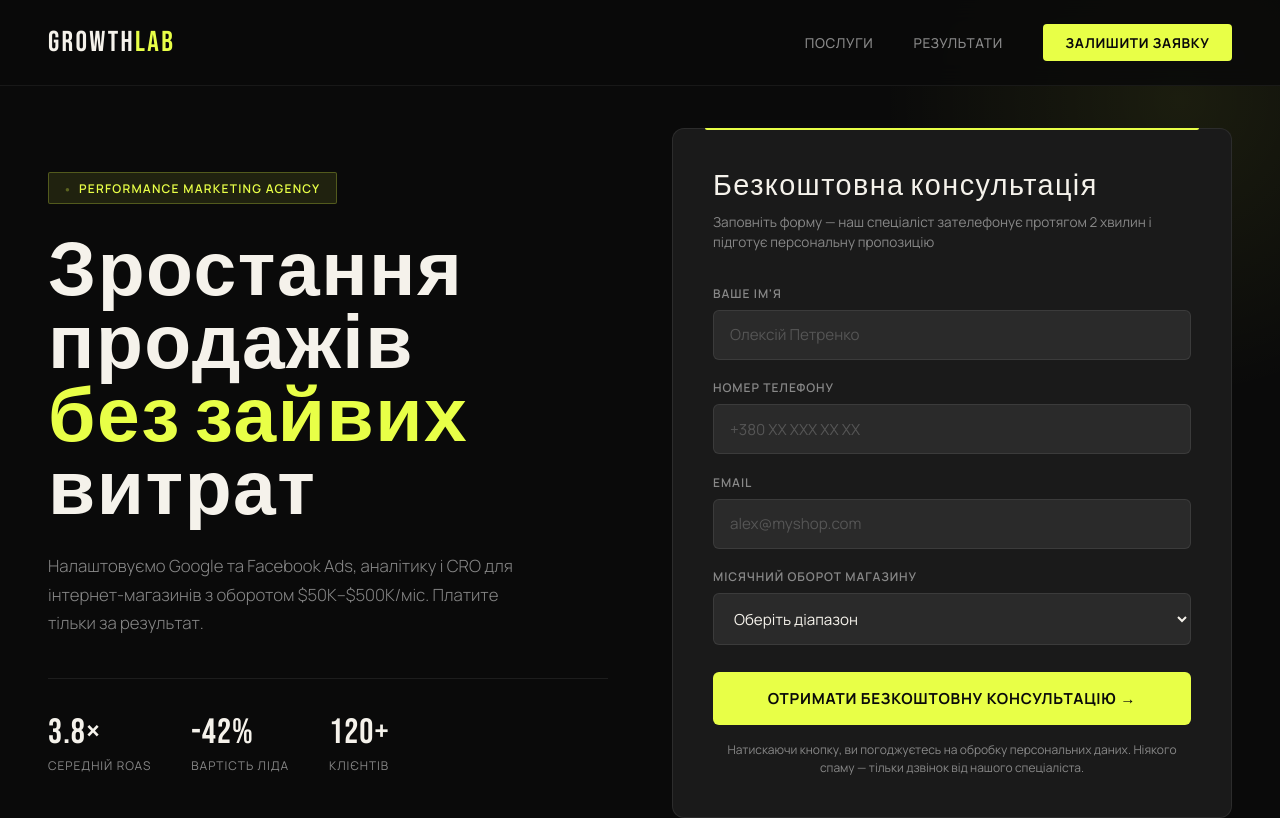
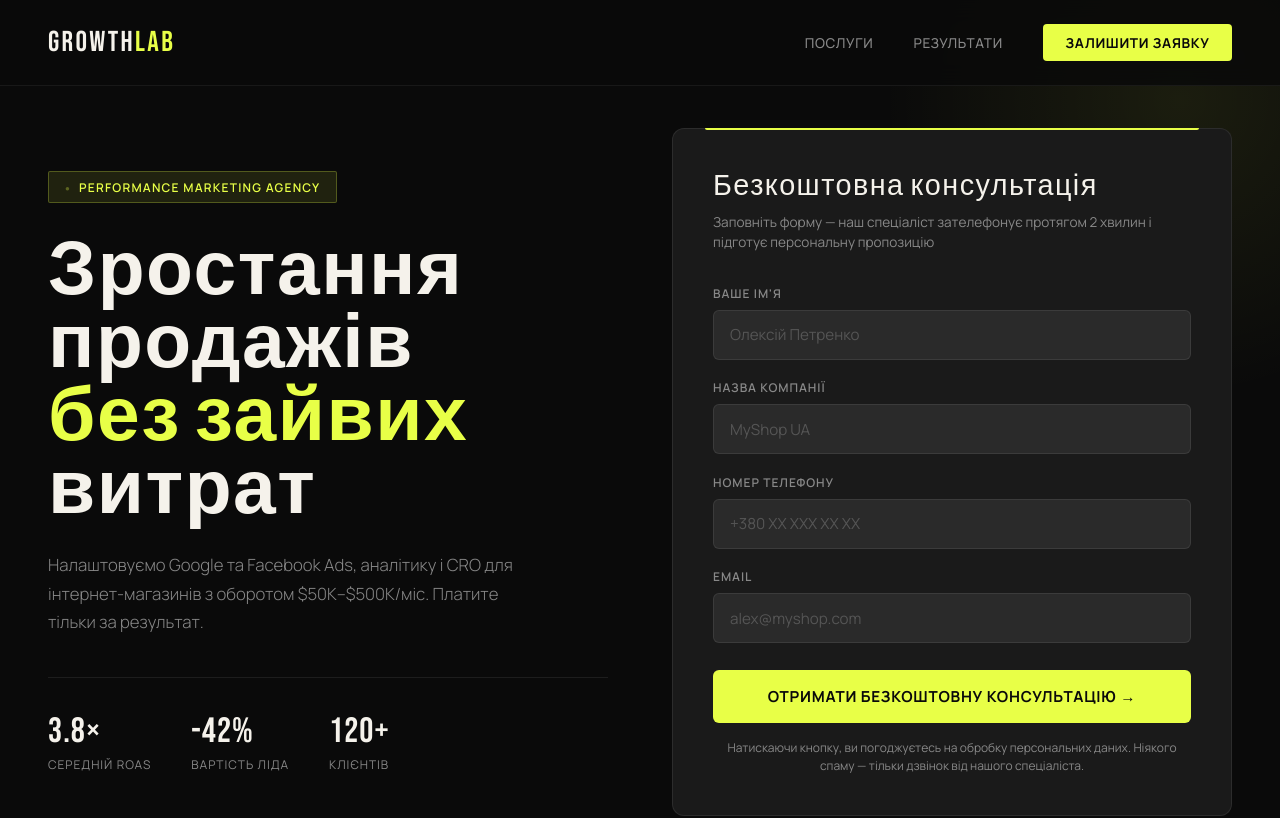
Before and after one commit to Denis14Ai/growthlab, a plain HTML site: page index.html in a window 1280 px wide. Shown: the top 818 px of the page. Drawn offline with Linux system fonts and the light colour scheme.

Commit message:
Update index.html

```diff
--- a/index.html
+++ b/index.html
@@ -460,23 +460,16 @@
           <input type="text" name="name" placeholder="Олексій Петренко" required>
         </div>
         <div class="form-group">
+          <label>Назва компанії</label>
+          <input type="text" name="company" placeholder="MyShop UA">
+        </div>
+        <div class="form-group">
           <label>Номер телефону</label>
           <input type="tel" name="phone" placeholder="+380 XX XXX XX XX" required>
         </div>
         <div class="form-group">
           <label>Email</label>
           <input type="email" name="email" placeholder="alex@myshop.com">
-        </div>
-        <div class="form-group">
-          <label>Місячний оборот магазину</label>
-          <select name="revenue">
-            <option value="">Оберіть діапазон</option>
-            <option value="under_50k">До $50K</option>
-            <option value="50k_100k">$50K – $100K</option>
-            <option value="100k_300k">$100K – $300K</option>
-            <option value="300k_500k">$300K – $500K</option>
-            <option value="over_500k">Понад $500K</option>
-          </select>
         </div>
         <button type="submit" class="btn-submit" id="submit-btn">
           Отримати безкоштовну консультацію →
@@ -567,9 +560,9 @@
 
     const data = {
       name: form.name.value.trim(),
+      company: form.company.value.trim(),
       phone: form.phone.value.trim(),
-      email: form.email.value.trim(),
-      revenue: form.revenue.value
+      email: form.email.value.trim()
     };
 
     btn.textContent = 'Відправляємо...';
```
